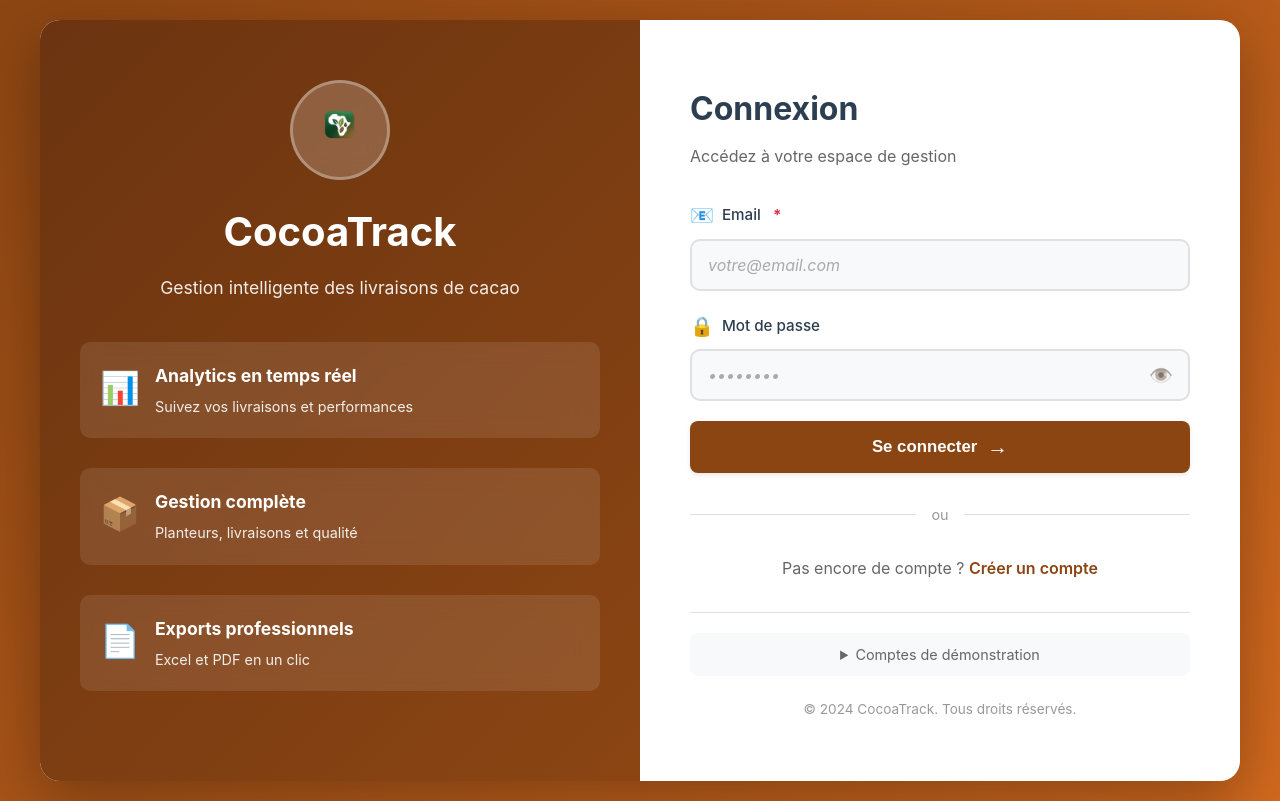
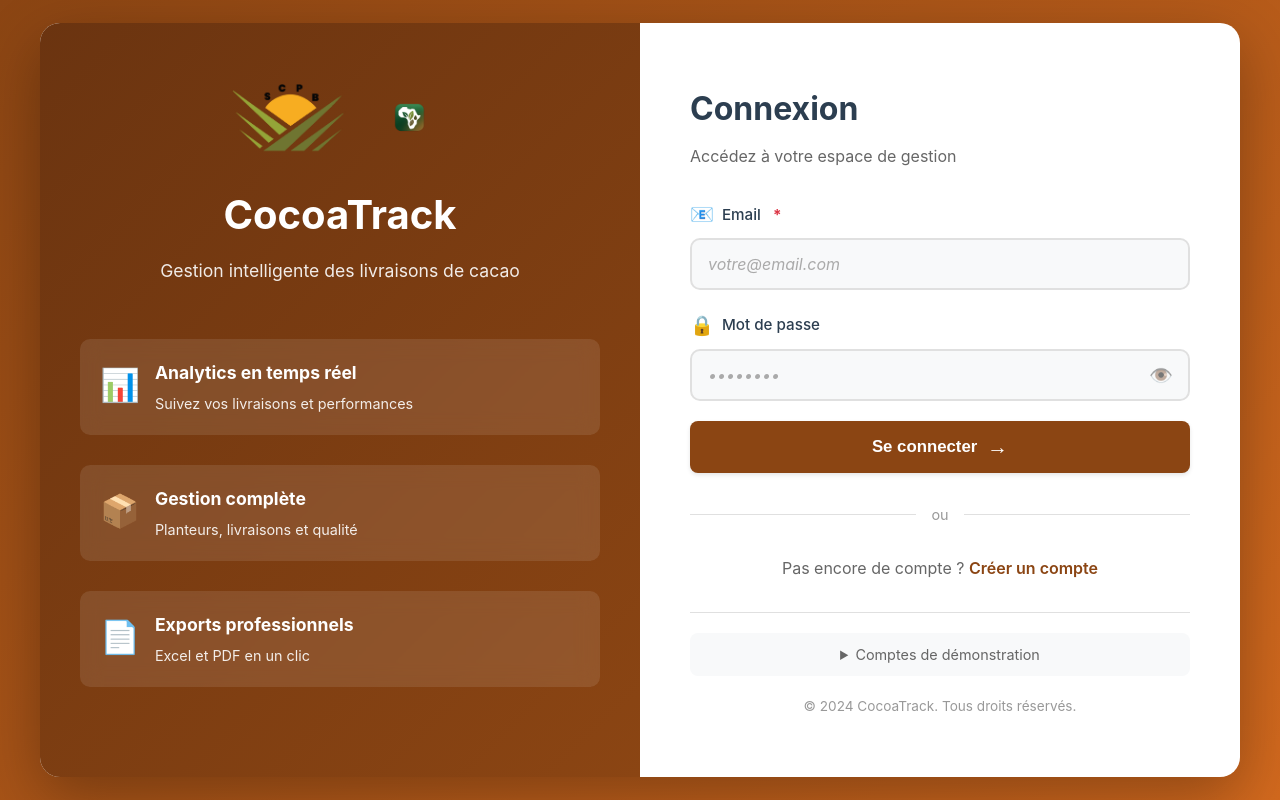
Before and after one commit to Junior620/suivi-achat, a plain HTML site: page frontend/index.html in a window 1280 px wide. Drawn offline with Linux system fonts and the light colour scheme.

Commit message:
Add SCPB and Afrexia logos side by side on login page

```diff
--- a/frontend/index.html
+++ b/frontend/index.html
@@ -13,8 +13,9 @@
     <div class="auth-container">
         <div class="auth-left">
             <div class="auth-branding">
-                <div class="logo-circle">
-                    <img src="assets/logo-afrexia.png" alt="CocoaTrack" style="width: 80px; height: 80px; object-fit: contain;">
+                <div style="display: flex; align-items: center; justify-content: center; gap: 20px; margin-bottom: 20px;">
+                    <img src="assets/logo-scpb.png" alt="SCPB" style="height: 80px; object-fit: contain;">
+                    <img src="assets/logo-afrexia.png" alt="Afrexia" style="height: 80px; object-fit: contain;">
                 </div>
                 <h1>CocoaTrack</h1>
                 <p class="tagline">Gestion intelligente des livraisons de cacao</p>
```
Also changed, not shown: frontend/assets/logo-scpb.png (renamed from frontend/assets/logo_new.png).
